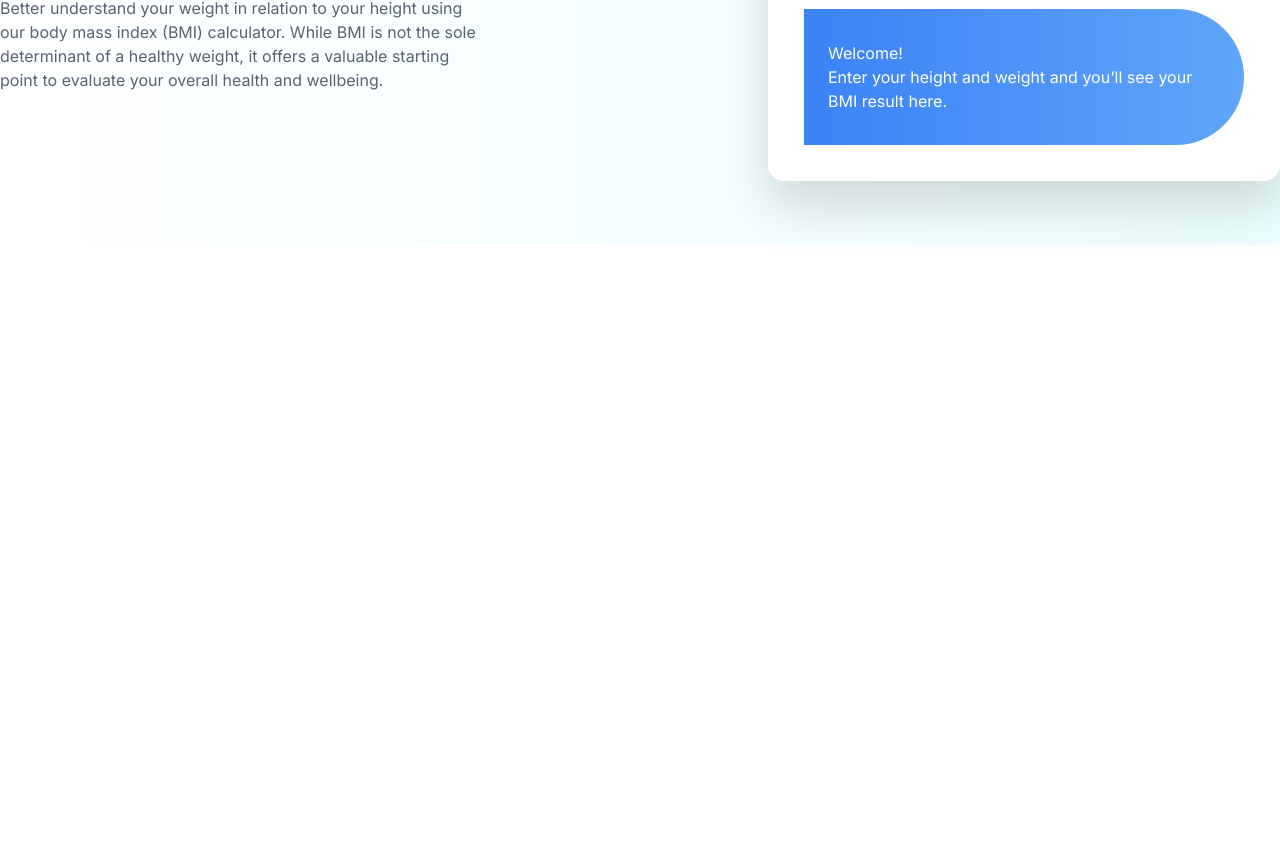
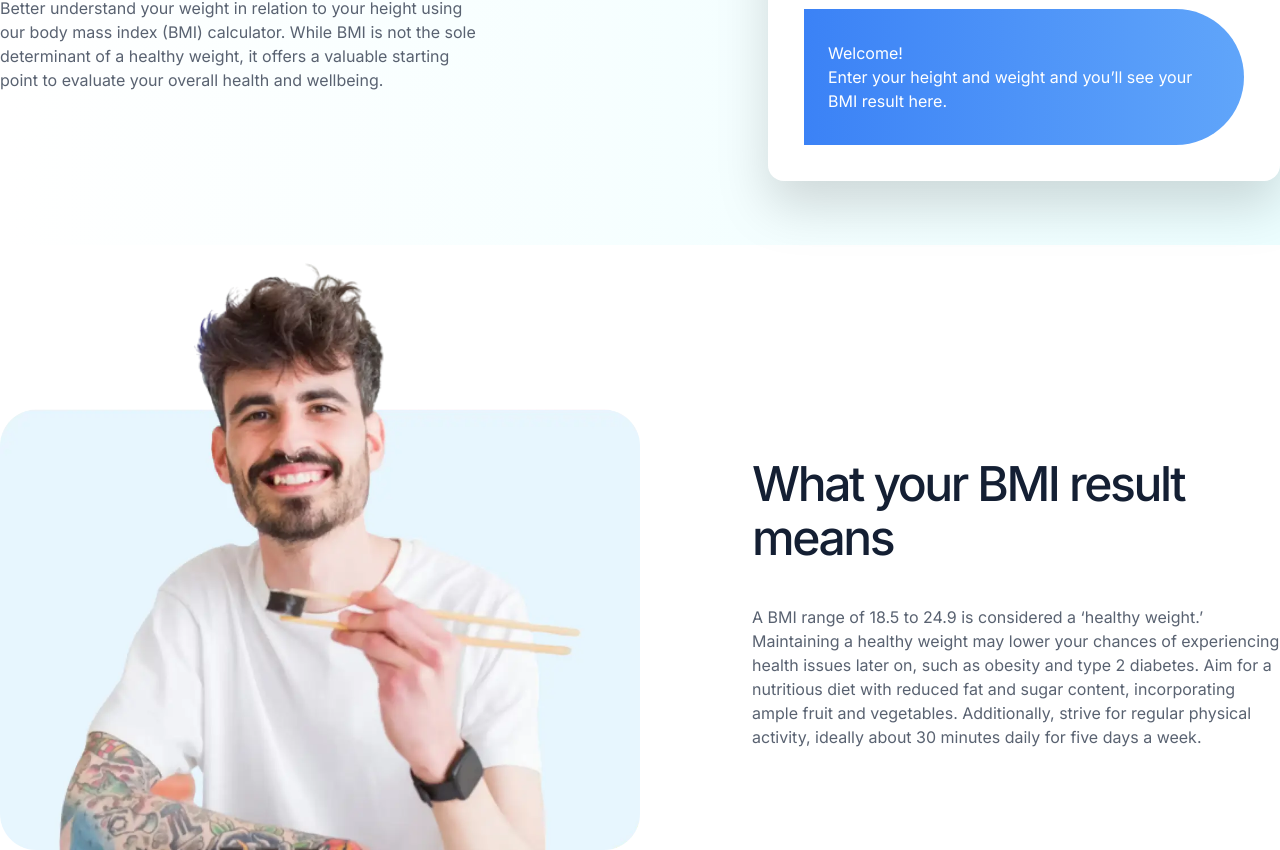
Before and after one commit to ntjnh/fem-bmi-calculator, a React (Vite) app: page / in a window 1280 px wide. Shown: the part 457-1307 px from the top of the page. Before the commit the page ends 800 px from the top, so only its background shows below. Built offline with nearby package versions, Linux system fonts and the light colour scheme.

Commit message:
create main component and add meaning to it

```diff
--- a/src/App.jsx
+++ b/src/App.jsx
@@ -1,10 +1,13 @@
 import Header from './components/Header'
+import Main from './components/Main'
 
 function App() {
 
     return (
         <div>
             <Header />
+
+            <Main />
         </div>
     )
 }
--- /dev/null
+++ b/src/components/Main.jsx
@@ -0,0 +1,13 @@
+import Meaning from "./Meaning";
+
+export default function Main() {
+    return (
+        <main>
+            <div className="container mx-auto">
+
+                <Meaning />
+
+            </div>
+        </main>
+    )
+}
```
